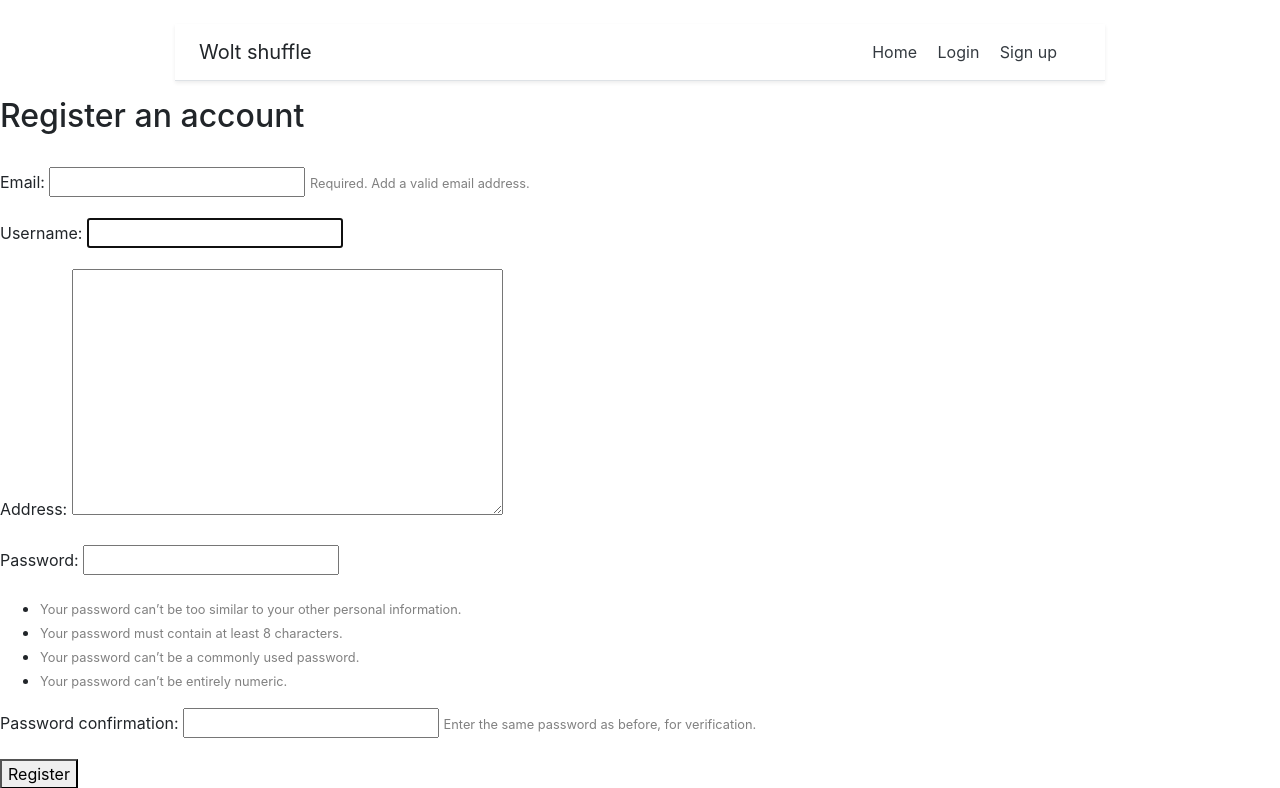
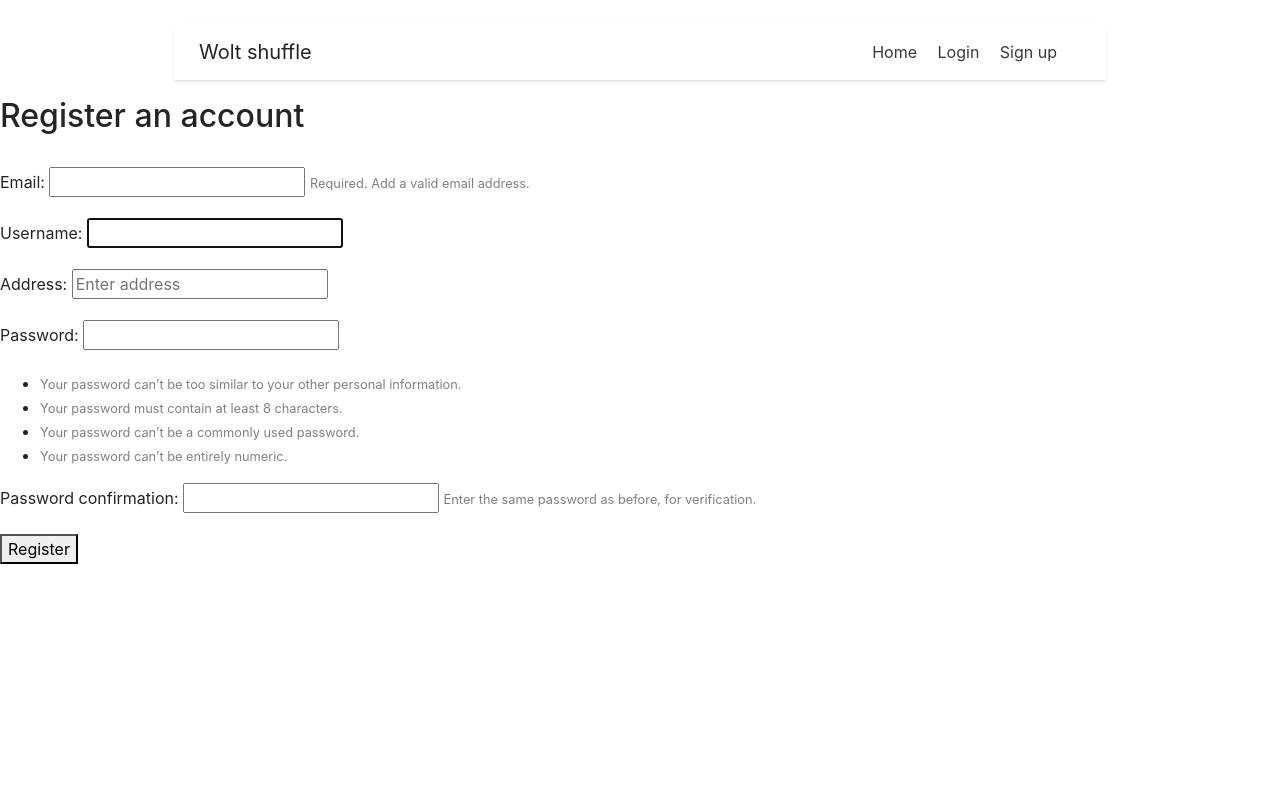
Before and after one commit to yuval-levin/Dishuffle, a Django app: page /register/ in a window 1280 px wide. Shown: the top 788 px of the page. After the commit the page ends 564 px from the top, so only its background shows below. Run offline with Django 3.2, Linux system fonts and the light colour scheme; some libraries are stand-ins or nearby versions.

Commit message:
add Google Maps auto-complete addresses

```diff
--- a/WoltShuffleWeb/Dishuffle/catalog/forms.py
+++ b/WoltShuffleWeb/Dishuffle/catalog/forms.py
@@ -7,6 +7,13 @@ from . import models
 
 class RegistrationForm(UserCreationForm):
     email = forms.EmailField(max_length=254, help_text='Required. Add a valid email address.')
+    # these attributes are important for register.html, so we can override the {{field}} in form and use the google
+    # maps autocomplete API
+    address = forms.CharField(max_length=120, widget=forms.TextInput(attrs=
+                                                                     {'placeholder': 'Enter address',
+                                                                      'id': 'address', 'name': 'address',
+                                                                      'type': 'address'}
+                                                                     ))
 
     class Meta:
         model = models.Account
--- a/WoltShuffleWeb/Dishuffle/templates/register.html
+++ b/WoltShuffleWeb/Dishuffle/templates/register.html
@@ -1,13 +1,28 @@
 {% extends "base_generic.html" %}
 
 {% block body %}
-
+ <script src="https://polyfill.io/v3/polyfill.min.js?features=default"></script>
+    <script
+      src="https://maps.googleapis.com/maps/api/js?key=AIzaSyC5EedZStuyMBEP7GhIII3NicSFfq3c2Eo&callback=initMap&libraries=places&v=weekly"
+      defer
+    ></script>
  <h2 >Register an account</h2>
 <br>
 <form method = "post">
     {% csrf_token %}
   {% for field in registration_form %}
-    {% include 'field_snippet.html' %}
+    <p>
+       {{field.label_tag}}
+          {{field}}
+          {% if field.help_text %}
+            <small style = "color: grey;"> {{field.help_text}}</small>
+          {% endif %}
+
+        {% for error in field.errors %}
+          <p style="color: red">{{ error }}</p>
+        {% endfor %}
+
+      </p>
   {% endfor %}
     <button type = "submit"> Register</button>
   {% if registration_form.non_field_errors %}
@@ -18,6 +33,45 @@
   {% endif %}
 
 </form>
+<script>
+ function initMap() {
+  const input = document.getElementById("address");
+  const autocomplete = new google.maps.places.Autocomplete(input);
+  // Set the data fields to return when the user selects a place.
+  autocomplete.setFields(["address_components", "geometry", "icon", "name"]);
+
+  autocomplete.addListener("place_changed", () => {
+    const place = autocomplete.getPlace();
+
+    if (!place.geometry) {
+      // User entered the name of a Place that was not suggested and
+      // pressed the Enter key, or the Place Details request failed.
+      window.alert("No details available for input: '" + place.name + "'");
+      return;
+    }
+
+    let address = "";
+
+    if (place.address_components) {
+      address = [
+        (place.address_components[0] &&
+          place.address_components[0].short_name) ||
+          "",
+        (place.address_components[1] &&
+          place.address_components[1].short_name) ||
+          "",
+        (place.address_components[2] &&
+          place.address_components[2].short_name) ||
+          "",
+      ].join(" ");
+    }
+  });
+
+}
+
+
+
+</script>
 
 
 {% endblock body %}
```
